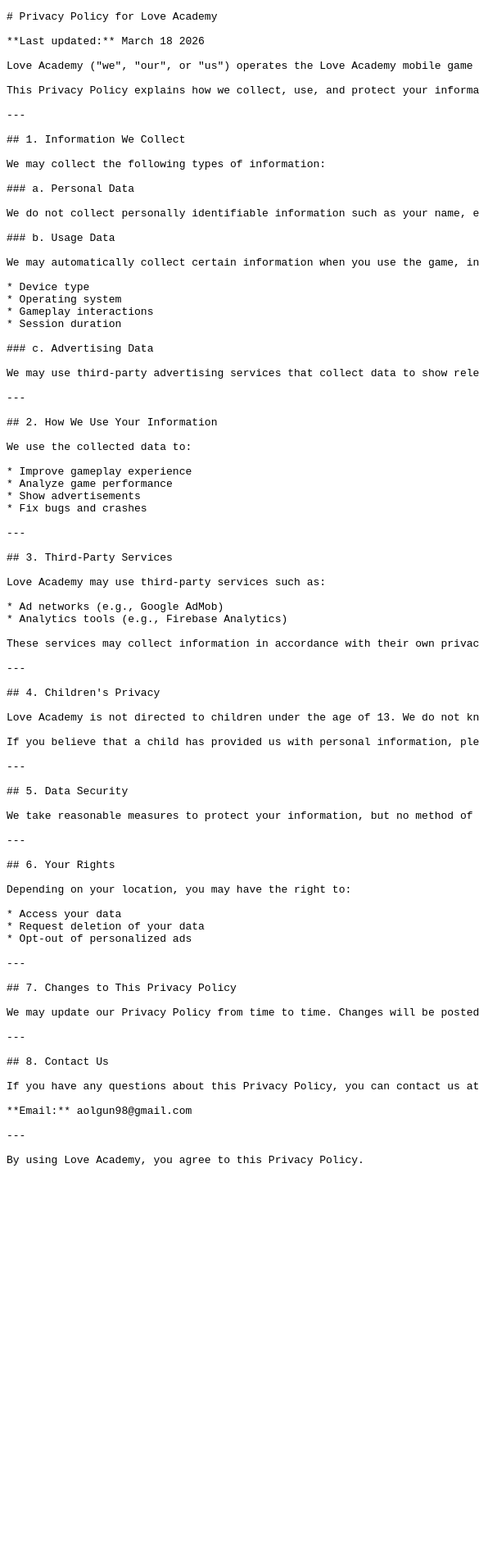
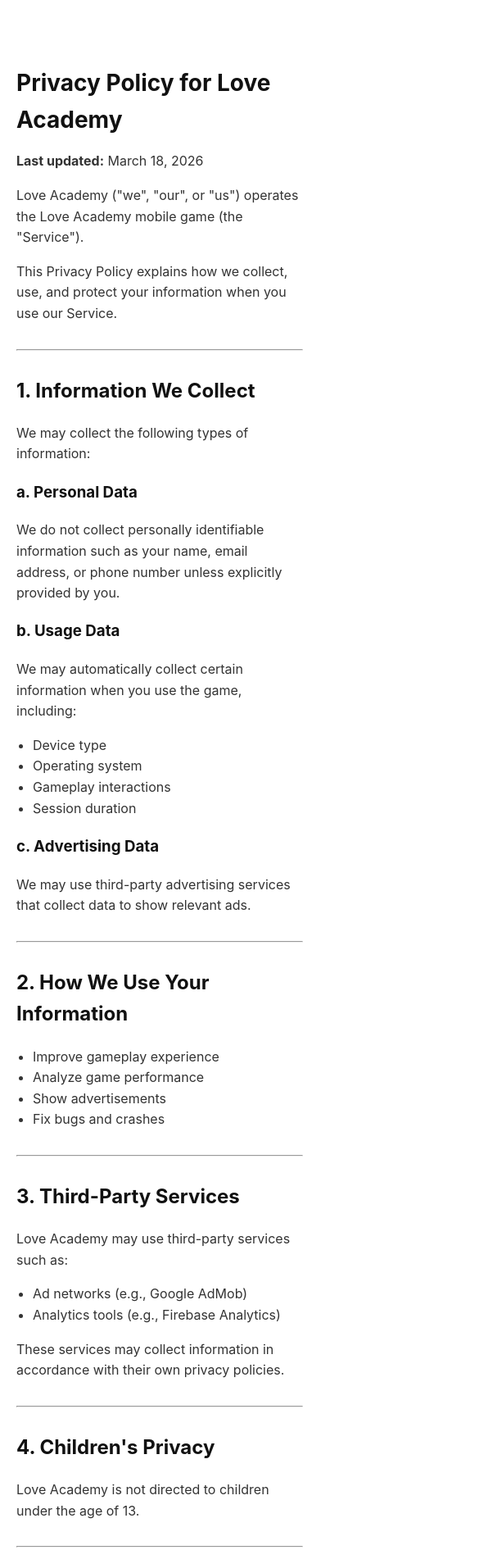
Before and after one commit to AhmetSaidOlgun/love-academy-privacy-policy, a plain HTML site: page index.html in a window 390 px wide. Shown: the top 1891 px of the page at 82% size, 585 px wide, since content can reach past the window. Before the commit the page ends 1466 px from the top, so only its background shows below. Drawn offline with Linux system fonts and the light colour scheme.

Commit message:
Enhance Privacy Policy layout with CSS styles
Added styles for improved layout and readability.

```diff
--- a/index.html
+++ b/index.html
@@ -3,104 +3,111 @@
 <head>
   <meta charset="UTF-8">
   <title>Love Academy Privacy Policy</title>
+  <style>
+    body {
+      font-family: -apple-system, BlinkMacSystemFont, "Segoe UI", Roboto, Arial;
+      max-width: 800px;
+      margin: 40px auto;
+      padding: 20px;
+      line-height: 1.6;
+      color: #333;
+    }
+    h1, h2, h3 {
+      color: #111;
+    }
+    h1 {
+      font-size: 28px;
+      margin-bottom: 10px;
+    }
+    h2 {
+      margin-top: 30px;
+    }
+    ul {
+      padding-left: 20px;
+    }
+    hr {
+      margin: 30px 0;
+    }
+  </style>
 </head>
 <body>
-  <pre>
-# Privacy Policy for Love Academy
 
-**Last updated:** March 18 2026
+<h1>Privacy Policy for Love Academy</h1>
+<p><strong>Last updated:</strong> March 18, 2026</p>
 
-Love Academy ("we", "our", or "us") operates the Love Academy mobile game (the "Service").
+<p>Love Academy ("we", "our", or "us") operates the Love Academy mobile game (the "Service").</p>
 
-This Privacy Policy explains how we collect, use, and protect your information when you use our Service.
+<p>This Privacy Policy explains how we collect, use, and protect your information when you use our Service.</p>
 
----
+<hr>
 
-## 1. Information We Collect
+<h2>1. Information We Collect</h2>
+<p>We may collect the following types of information:</p>
 
-We may collect the following types of information:
+<h3>a. Personal Data</h3>
+<p>We do not collect personally identifiable information such as your name, email address, or phone number unless explicitly provided by you.</p>
 
-### a. Personal Data
+<h3>b. Usage Data</h3>
+<p>We may automatically collect certain information when you use the game, including:</p>
+<ul>
+  <li>Device type</li>
+  <li>Operating system</li>
+  <li>Gameplay interactions</li>
+  <li>Session duration</li>
+</ul>
 
-We do not collect personally identifiable information such as your name, email address, or phone number unless explicitly provided by you.
+<h3>c. Advertising Data</h3>
+<p>We may use third-party advertising services that collect data to show relevant ads.</p>
 
-### b. Usage Data
+<hr>
 
-We may automatically collect certain information when you use the game, including:
+<h2>2. How We Use Your Information</h2>
+<ul>
+  <li>Improve gameplay experience</li>
+  <li>Analyze game performance</li>
+  <li>Show advertisements</li>
+  <li>Fix bugs and crashes</li>
+</ul>
 
-* Device type
-* Operating system
-* Gameplay interactions
-* Session duration
+<hr>
 
-### c. Advertising Data
+<h2>3. Third-Party Services</h2>
+<p>Love Academy may use third-party services such as:</p>
+<ul>
+  <li>Ad networks (e.g., Google AdMob)</li>
+  <li>Analytics tools (e.g., Firebase Analytics)</li>
+</ul>
 
-We may use third-party advertising services that collect data to show relevant ads.
+<p>These services may collect information in accordance with their own privacy policies.</p>
 
----
+<hr>
 
-## 2. How We Use Your Information
+<h2>4. Children's Privacy</h2>
+<p>Love Academy is not directed to children under the age of 13.</p>
 
-We use the collected data to:
+<hr>
 
-* Improve gameplay experience
-* Analyze game performance
-* Show advertisements
-* Fix bugs and crashes
+<h2>5. Data Security</h2>
+<p>We take reasonable measures to protect your information.</p>
 
----
+<hr>
 
-## 3. Third-Party Services
+<h2>6. Your Rights</h2>
+<ul>
+  <li>Access your data</li>
+  <li>Request deletion</li>
+  <li>Opt-out of personalized ads</li>
+</ul>
 
-Love Academy may use third-party services such as:
+<hr>
 
-* Ad networks (e.g., Google AdMob)
-* Analytics tools (e.g., Firebase Analytics)
+<h2>7. Changes to This Privacy Policy</h2>
+<p>We may update this policy from time to time.</p>
 
-These services may collect information in accordance with their own privacy policies.
+<hr>
 
----
+<h2>8. Contact</h2>
+<p>Email: aolgun98@gmail.com</p>
 
-## 4. Children's Privacy
-
-Love Academy is not directed to children under the age of 13. We do not knowingly collect personal data from children.
-
-If you believe that a child has provided us with personal information, please contact us and we will remove it.
-
----
-
-## 5. Data Security
-
-We take reasonable measures to protect your information, but no method of transmission over the internet is 100% secure.
-
----
-
-## 6. Your Rights
-
-Depending on your location, you may have the right to:
-
-* Access your data
-* Request deletion of your data
-* Opt-out of personalized ads
-
----
-
-## 7. Changes to This Privacy Policy
-
-We may update our Privacy Policy from time to time. Changes will be posted on this page.
-
----
-
-## 8. Contact Us
-
-If you have any questions about this Privacy Policy, you can contact us at:
-
-**Email:** aolgun98@gmail.com
-
----
-
-By using Love Academy, you agree to this Privacy Policy.
-
-  </pre>
 </body>
 </html>
```
